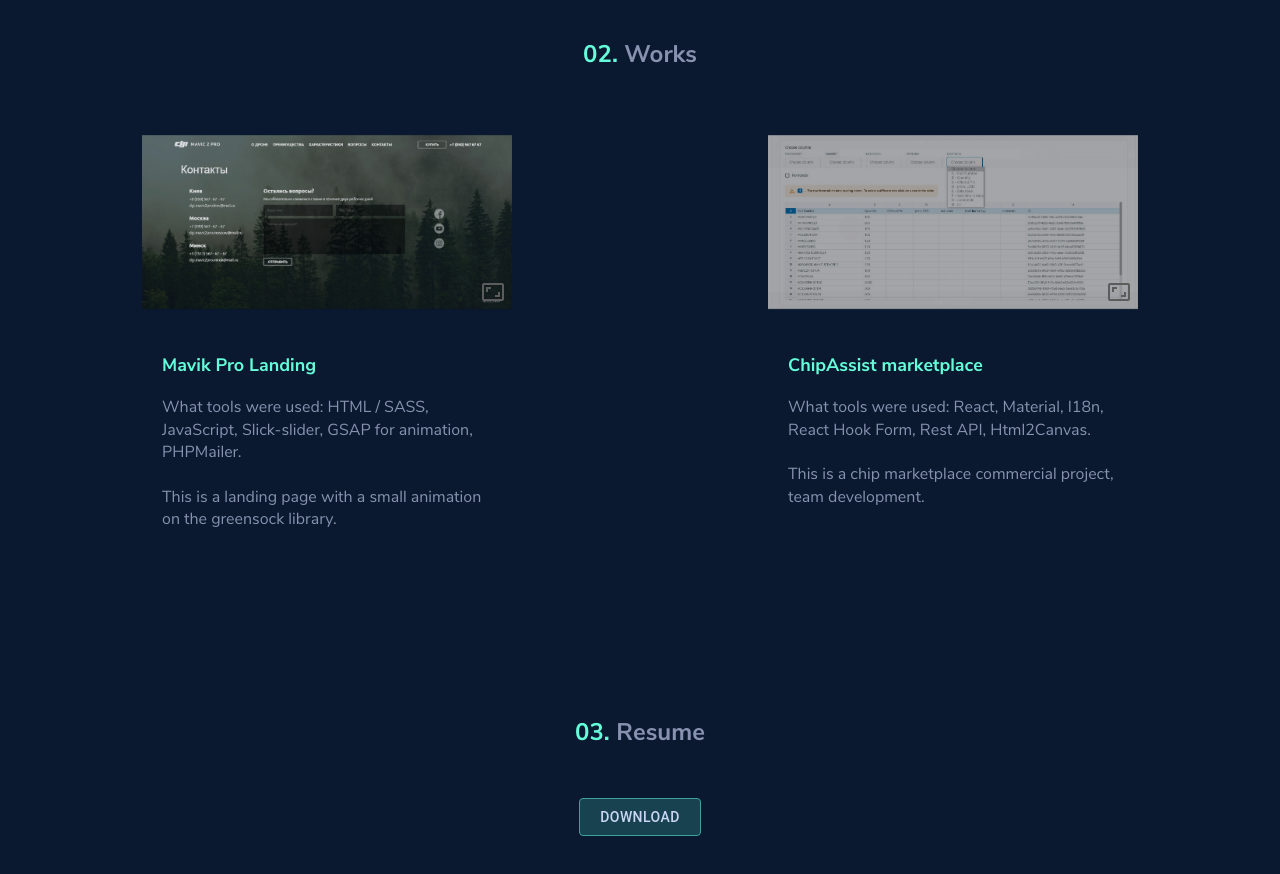
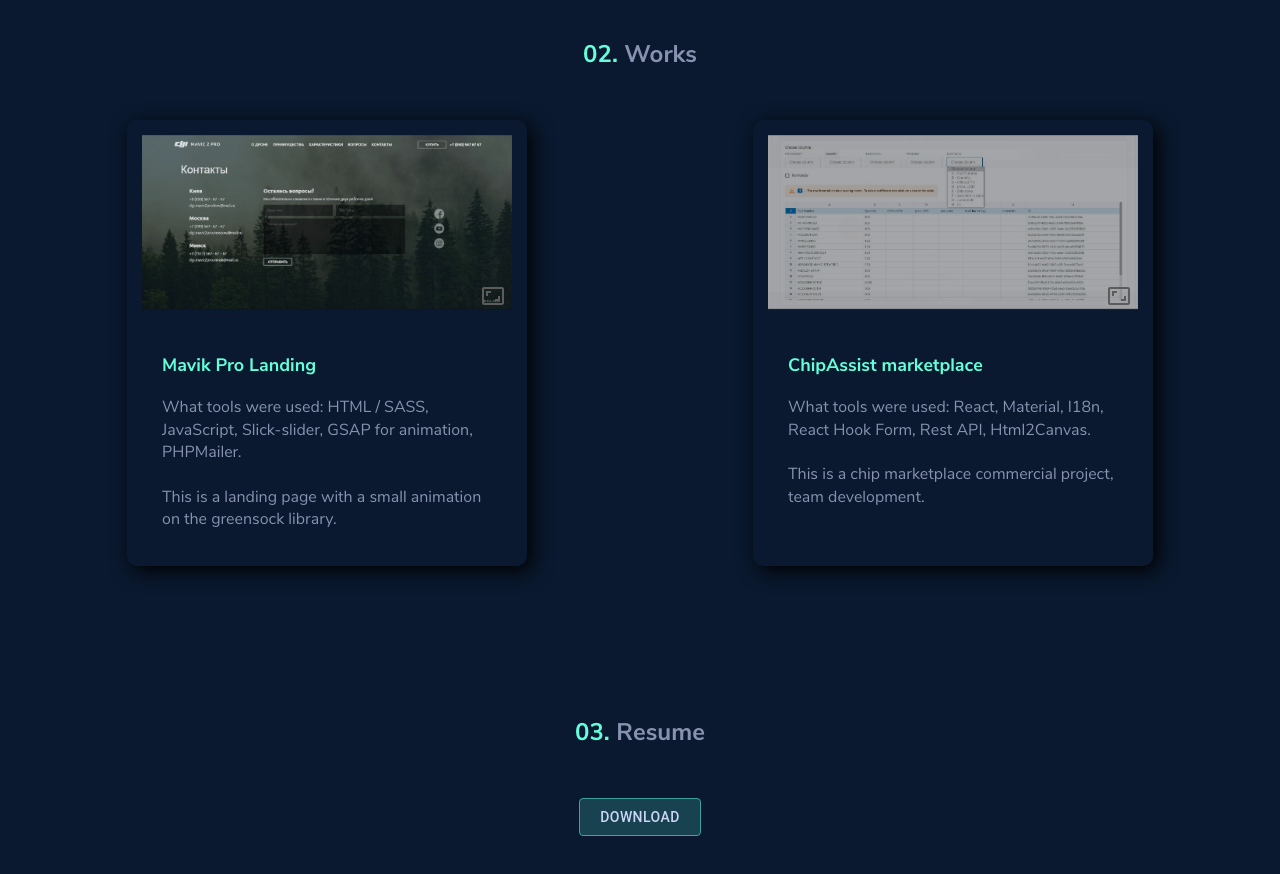
Before and after one commit to sibiryakov090591/portfolio_src, a React (Create React App) app: page / in a window 1280 px wide. Shown: the part 1780-2654 px from the top of the page. Built offline with nearby package versions, Linux system fonts and the light colour scheme.

Commit message:
restyle project card

```diff
--- a/src/components/project/Project.tsx
+++ b/src/components/project/Project.tsx
@@ -30,15 +30,13 @@ const Project: React.FC<PropsType> = ({ title, images, link, children }) => {
   return (
     <div className={classes.wrapper}>
       <div className={classes.sliderWrapper}>
-        <Slider {...settings}>
-          {images.map((img, i) => (
-            <img key={i} className={classes.img} src={img} alt="work image" />
-          ))}
-        </Slider>
-        <a href={link} target="_blank">
-          <div className={classes.sliderHoverMask}>
-            <AspectRatioIcon className={classes.sliderIcon} />
-          </div>
+        <a className={classes.sliderLink} href={link} target="_blank">
+          <Slider {...settings} className={classes.img}>
+            {images.map((img, i) => (
+              <img key={i} src={img} alt="work image" />
+            ))}
+          </Slider>
+          <AspectRatioIcon className={classes.sliderIcon} />
         </a>
       </div>
       <div className={classes.description}>
--- a/src/components/project/styles.ts
+++ b/src/components/project/styles.ts
@@ -6,28 +6,14 @@ export const useStyles = makeStyles((theme: AppTheme) => ({
     padding: 15,
     maxWidth: 400,
     borderRadius: 10,
-    transition: "all 250ms ease",
-    "&:hover": {
-      transform: "translateY(-15px)",
-      boxShadow: "10px 10px 20px #000000",
-    },
+    boxShadow: "5px 5px 20px #000000",
   },
   sliderWrapper: {
     position: "relative",
+    overflow: "hidden",
   },
-  sliderHoverMask: {
-    position: "absolute",
-    bottom: 4,
-    top: 0,
-    left: 0,
-    right: 0,
-    transition: "all 200ms ease",
-    "&:hover": {
-      backgroundColor: "rgba(0, 0, 0, 0.5)",
-      "& svg": {
-        color: theme.palette.background.green,
-      },
-    },
+  sliderLink: {
+    overflow: "hidden",
   },
   sliderIcon: {
     position: "absolute",
@@ -45,7 +31,16 @@ export const useStyles = makeStyles((theme: AppTheme) => ({
     padding: 20,
     color: theme.palette.text.primary,
   },
-  img: {},
+  img: {
+    transition: "all 800ms ease",
+    "&:hover": {
+      transform: "scale(1.3) rotate(5deg)",
+      filter: "grayscale(1)",
+      "& + svg": {
+        color: theme.palette.background.green,
+      },
+    },
+  },
   text: {
     margin: 0,
     wordBreak: "break-word",
```
